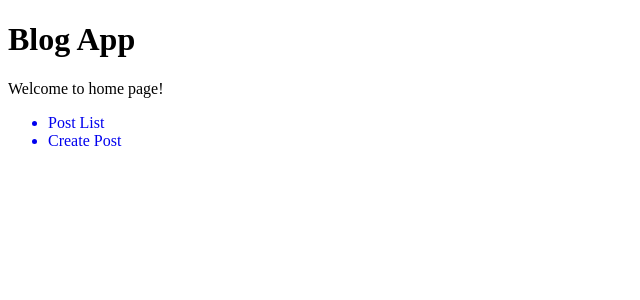
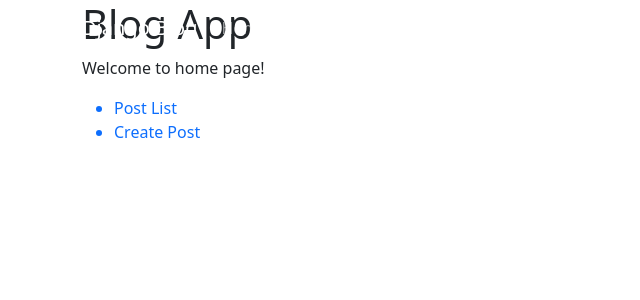
Before and after one commit to ofkarakus/Django-Blog-App, a Django app: page / in a window 1280 px wide. Shown: the top 300 px of the page, without its empty margins (0-640 px from the left). Run offline with Django 3.2, Linux system fonts and the light colour scheme; some libraries are stand-ins or nearby versions.

Commit message:
include navbar, add bootstrap and fontawesome

```diff
--- a/src/templates/base.html
+++ b/src/templates/base.html
@@ -1,8 +1,12 @@
+{% load static %}
 <!DOCTYPE html>
 <html lang="en">
     <head>
         <meta charset="UTF-8">
         <meta name="viewport" content="width=device-width, initial-scale=1.0">
+        <link href="https://cdn.jsdelivr.net/npm/bootstrap@5.0.0-beta1/dist/css/bootstrap.min.css" rel="stylesheet" integrity="sha384-giJF6kkoqNQ00vy+HMDP7azOuL0xtbfIcaT9wjKHr8RbDVddVHyTfAAsrekwKmP1" crossorigin="anonymous">
+        <script src="https://kit.fontawesome.com/4699b7be68.js" crossorigin="anonymous"></script>
+        <link rel="stylesheet" href="{% static 'main_app/main.css' %}">
         <title>
 
             {% block title %}
@@ -12,10 +16,13 @@
         </title>
     </head>
     <body>
+        {% include "navbar.html" %}
 
-        {% block content %}
+        <div class="container">
+            {% block content %}
 
-        {% endblock content %}
-
+            {% endblock content %}
+        </div>
+        <script src="https://cdn.jsdelivr.net/npm/bootstrap@5.0.0-beta1/dist/js/bootstrap.bundle.min.js" integrity="sha384-ygbV9kiqUc6oa4msXn9868pTtWMgiQaeYH7/t7LECLbyPA2x65Kgf80OJFdroafW" crossorigin="anonymous"></script>
     </body>
 </html>
--- /dev/null
+++ b/src/templates/navbar.html
@@ -0,0 +1,28 @@
+<header class="site-header">
+    <nav class="navbar navbar-expand-md navbar-dark bg-steel fixed-top">
+        <div class="container">
+            <a class="navbar-brand mr-4" href="{% url 'main:home' %}">Django Blog</a>
+            <button class="navbar-toggler" type="button" data-toggle="collapse" data-target="#navbarToggle"
+                aria-controls="navbarToggle" aria-expanded="false" aria-label="Toggle navigation">
+                <span class="navbar-toggler-icon"></span>
+            </button>
+            <div class="collapse navbar-collapse" id="navbarToggle">
+                <div class="navbar-nav mr-auto">
+                    <a class="nav-item nav-link" href="{% url 'main:home' %}">Home</a>
+                    <a class="nav-item nav-link" href="#">About</a>
+                </div>
+                <!-- Navbar Right Side -->
+                <div class="navbar-nav">
+                    {% if user.is_authenticated %}
+                    <a class="nav-item nav-link" href="#">Logout</a>
+                    <a class="nav-item nav-link" href="#">Profile</a>
+                    <a class="nav-item nav-link" href="{% url 'main:create_post' %}">New Post</a>
+                    {% else %}
+                    <a class="nav-item nav-link" href="#">Login</a>
+                    <a class="nav-item nav-link" href="#">Register</a>
+                    {% endif %}
+                </div>
+            </div>
+        </div>
+    </nav>
+</header>
```
